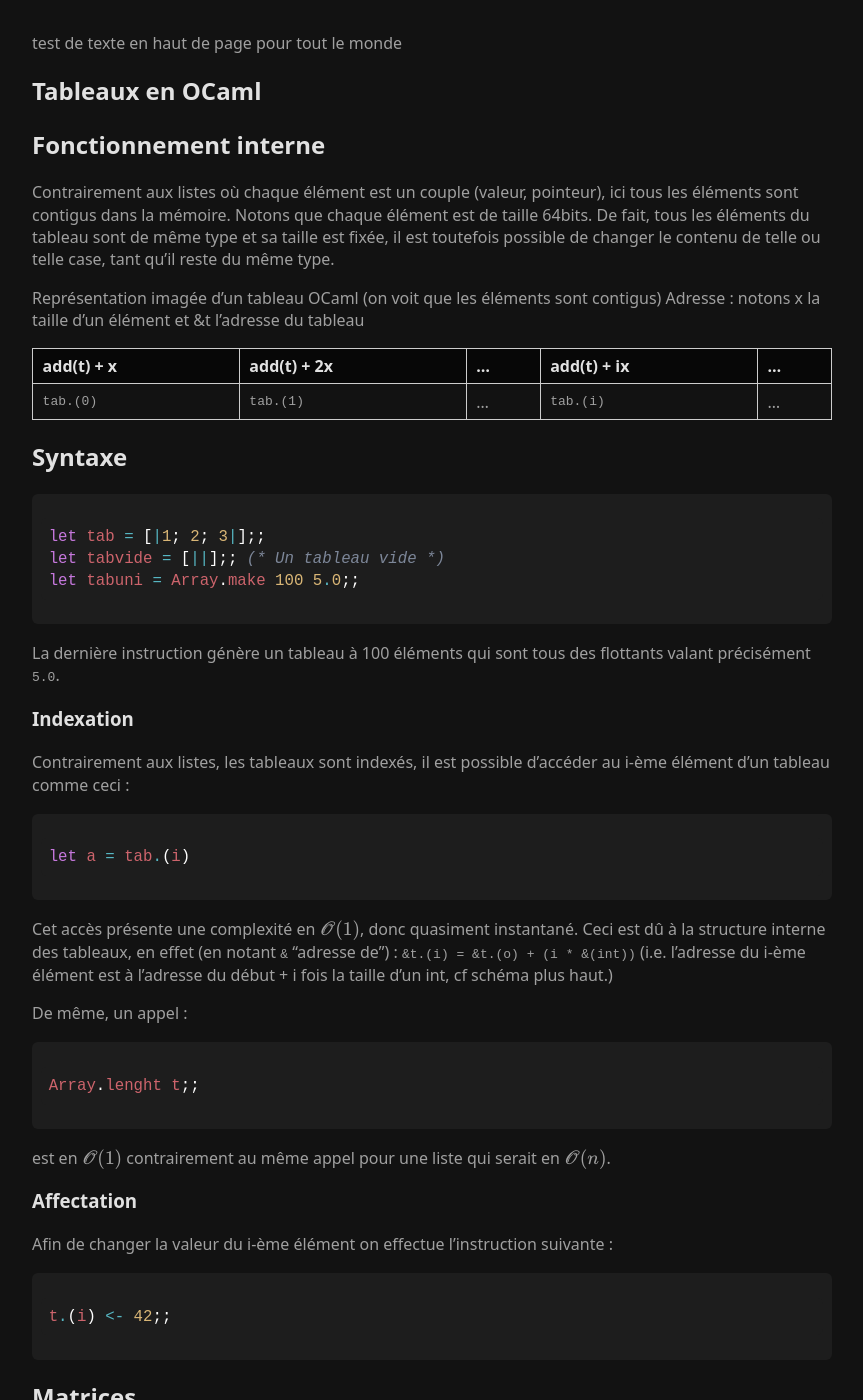
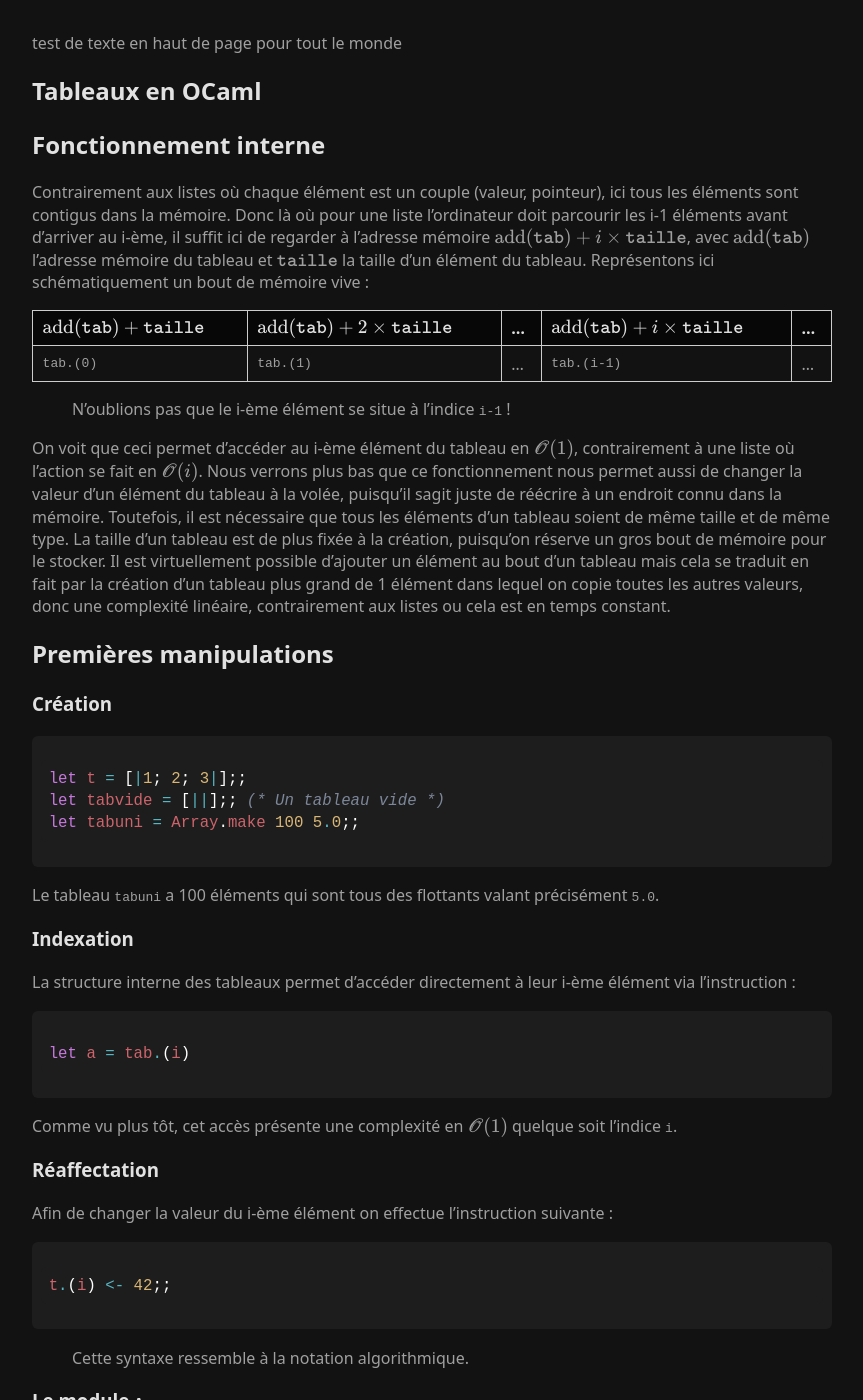
Before and after one commit to Bananachu/bananachu.github.io, a Jekyll site: the page built from info/tableaux.md, in a window 1280 px wide and 1400 px high. Shown: the whole window, without its empty margins (208-1071 px from the left). Built offline with Jekyll 4.4.1, drawn with Linux system fonts in a browser that asks for light colours; our own code applies the rules of GitHub Pages for plain Markdown files; some of the changed text lies outside the part shown.

Commit message:
Update tableaux.md

````diff
--- a/info/tableaux.md
+++ b/info/tableaux.md
@@ -1,67 +1,68 @@
----
-layout: default
-title: Tableaux en OCaml
----
-
 # Tableaux en OCaml
 
 ## Fonctionnement interne
-Contrairement aux listes où chaque élément est un couple (valeur, pointeur), ici tous les éléments sont contigus dans la mémoire. Notons que chaque élément est de taille 64bits. De fait, tous les éléments du tableau sont de même type et sa taille est fixée, il est toutefois possible de changer le contenu de telle ou telle case, tant qu'il reste du même type.
+Contrairement aux listes où chaque élément est un couple (valeur, pointeur), ici tous les éléments sont contigus dans la mémoire. Donc là où pour une liste l'ordinateur doit parcourir les i-1 éléments avant d'arriver au i-ème, il suffit ici de regarder à l'adresse mémoire $\mathrm{add}(\texttt{tab}) + i \times \texttt{taille}$, avec $\mathrm{add}(\texttt{tab})$ l'adresse mémoire du tableau et $\texttt{taille}$ la taille d'un élément du tableau. Représentons ici schématiquement un bout de mémoire vive :
 
-Représentation imagée d'un tableau OCaml (on voit que les éléments sont contigus)
-Adresse : notons x la taille d'un élément et &t l'adresse du tableau
+| $\mathrm{add}(\texttt{tab}) + \texttt{taille}$ | $\mathrm{add}(\texttt{tab}) + 2 \times \texttt{taille}$ |     …     | $\mathrm{add}(\texttt{tab}) + i \times \texttt{taille}$ |     …     |
+|:------|:------|:------|:------|:------|
+| `tab.(0)` | `tab.(1)` | … | `tab.(i-1)` | … |
 
-| add(t) + x | add(t) + 2x |     …     | add(t) + ix |     …     |
-|:-----------|:------------|:----------|:------------|:----------|
-| `tab.(0)`  |  `tab.(1)`  |     …     |  `tab.(i)`  |     …     |
+> N'oublions pas que le i-ème élément se situe à l'indice `i-1` !
+
+On voit que ceci permet d'accéder au i-ème élément du tableau en $\mathscr O(1)$, contrairement à une liste où l'action se fait en $\mathscr O(i)$.
+Nous verrons plus bas que ce fonctionnement nous permet aussi de changer la valeur d'un élément du tableau à la volée, puisqu'il sagit juste de réécrire à un endroit connu dans la mémoire.
+Toutefois, il est nécessaire que tous les éléments d'un tableau soient de même taille et de même type. La taille d'un tableau est de plus fixée à la création, puisqu'on réserve un gros bout de mémoire pour le stocker. Il est virtuellement possible d'ajouter un élément au bout d'un tableau mais cela se traduit en fait par la création d'un tableau plus grand de 1 élément dans lequel on copie toutes les autres valeurs, donc une complexité linéaire, contrairement aux listes ou cela est en temps constant.
 
 
+## Premières manipulations
 
-
-## Syntaxe
+### Création
 ```ocaml
-let tab = [|1; 2; 3|];;
+let t = [|1; 2; 3|];;
 let tabvide = [||];; (* Un tableau vide *)
 let tabuni = Array.make 100 5.0;;
 ```
-La dernière instruction génère un tableau à 100 éléments qui sont tous des flottants valant précisément `5.0`.
+Le tableau `tabuni` a 100 éléments qui sont tous des flottants valant précisément `5.0`.
 
 ### Indexation
-Contrairement aux listes, les tableaux sont indexés, il est possible d'accéder au i-ème élément d'un tableau comme ceci :
+La structure interne des tableaux permet d'accéder directement à leur i-ème élément via l'instruction :
 ```ocaml
 let a = tab.(i)
 ```
-Cet accès présente une complexité en $\mathscr O(1)$, donc quasiment instantané.
-Ceci est dû à la structure interne des tableaux, en effet (en notant `&` "adresse de") :
-`&t.(i) = &t.(o) + (i * &(int))` (i.e. l'adresse du i-ème élément est à l'adresse du début + i fois la taille d'un int, cf schéma plus haut.)
+Comme vu plus tôt, cet accès présente une complexité en $\mathscr O(1)$ quelque soit l'indice `i`.
 
-De même, un appel :
-```ocaml
-Array.lenght t;;
-```
-est en $\mathscr O(1)$ contrairement au même appel pour une liste qui serait en $\mathscr O(n)$.
-
-### Affectation
+### Réaffectation
 Afin de changer la valeur du i-ème élément on effectue l'instruction suivante :
 ```ocaml
 t.(i) <- 42;;
 ```
+> Cette syntaxe ressemble à la notation algorithmique.
+
+### Le module `Array`
+Comme pour les listes, OCaml fournit par défaut une bibliothèque contentant certaines fonctions de base pour manipuler les tableaux. Ces fonctions sont a priori rappelées dans les sujets de concours et non-utilisables a priori mais il est bon d'en connaître quelques-unes :
+```ocaml
+Array.length t;; (* Renvoie la taille du tableau t*)
+let l = [1; 2; 3] in Array.of_list l;; (* Crée un tableau avec les éléments de la liste l *)
+let tab = [|1; 2; 3|] in Array.to_list tab;; (* Crée une liste avec les éléments de tab *)
+```
+Remarquons que la structure interne des tableaux permet que `Array.length` soit en $\mathscr O(1)$, contrairement à `List.length` qui est linéaire. La taille du tableau est en effet fixé à la création et n'a pas besoin d'être calculée.
+`Array.of_list` et `Array.to_list` sont quant à eux linéaires de manière assez évidente.
+
 
 ## Matrices
-En OCaml, les matrices sont des tableaux de tableaux.
+En OCaml, les matrices sont des tableaux de tableaux et peuvent être définies de deux manières :
 ```ocaml
 let m1 = Array.make 2 [||];;
 m1.(0) <- [|1; 2; 3|];
-m1.(1) <- [|10; 20; 30|];
-;;
+m1.(1) <- [|10; 20; 30|];  (* cf. cours d'introduction pour cette syntaxe impérative *)
 
-(* Autre méthode *)
 let m2 = Array.make_matrix 2 3 0;;
 ```
-On a ici défini deux matrices : $M_1 = \left(\begin{array}{ccc} 1 & 2 & 3 \\ 10 & 20 & 30\end{array}\right)$ et $M_2 = \left(\begin{array}{ccc} 0 & 0 & 0 \\ 0 & 0 & 0\end{array}\right)$.
+On a ici défini deux matrices : $M_1 = \begin{bmatrix}1 & 2 & 3\\10 & 20 & 30\end{bmatrix}$ et $M_2 = \begin{bmatrix} 0 & 0 & 0\\0 & 0 & 0\end{bmatrix}$.
+
 
 ## Parcours avec des boucles
-On peut afficher tous les éléments d'un tableau à l'aide d'une boucle.
+On peut afficher tous les éléments d'un tableau à l'aide d'une boucle `for`.
 Du début à la fin...
 ```ocaml
 let t = [|10; 20; 30|] in
@@ -76,3 +77,4 @@ let t = [|10; 20; 30|] in
 		Print.printf "t[%d]=%d\n" i t.(i);
 	done;;
 ```
+Cette syntaxe impérative n'est pas réservée aux tableaux mais leur nature indexée en fait de très bons usagers.
````
